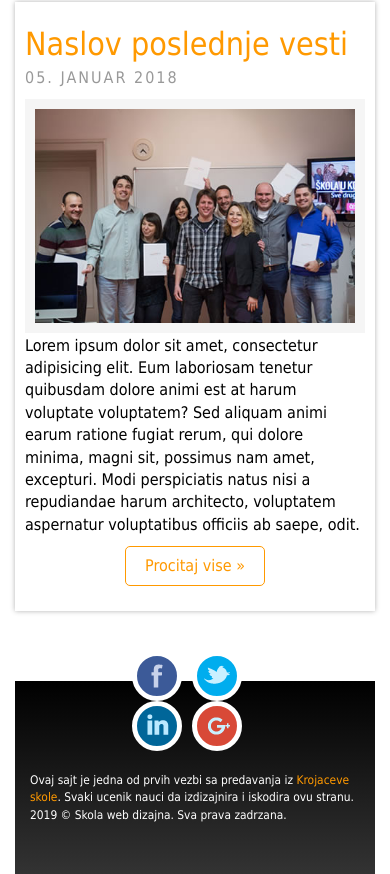
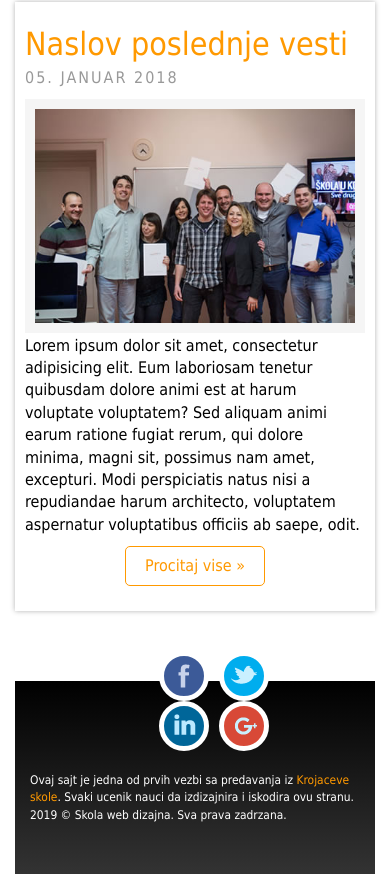
Before and after one commit to Milosminda/PublicProject, a plain HTML site: page index.html in a window 390 px wide. Shown: the part 1079-1953 px from the top of the page. Drawn offline with nearby package versions, Linux system fonts and the light colour scheme.

Commit message:
someChanges

```diff
--- a/css/main.css
+++ b/css/main.css
@@ -221,7 +221,7 @@ filter: progid:DXImageTransform.Microsoft.gradient( startColorstr='#000000', end
   .soc-net {
     position: absolute;
     top: -30px;
-    left: 55%;
+    left: 60%;
   }
   .soc-net li a {
     width: 50px;
```
